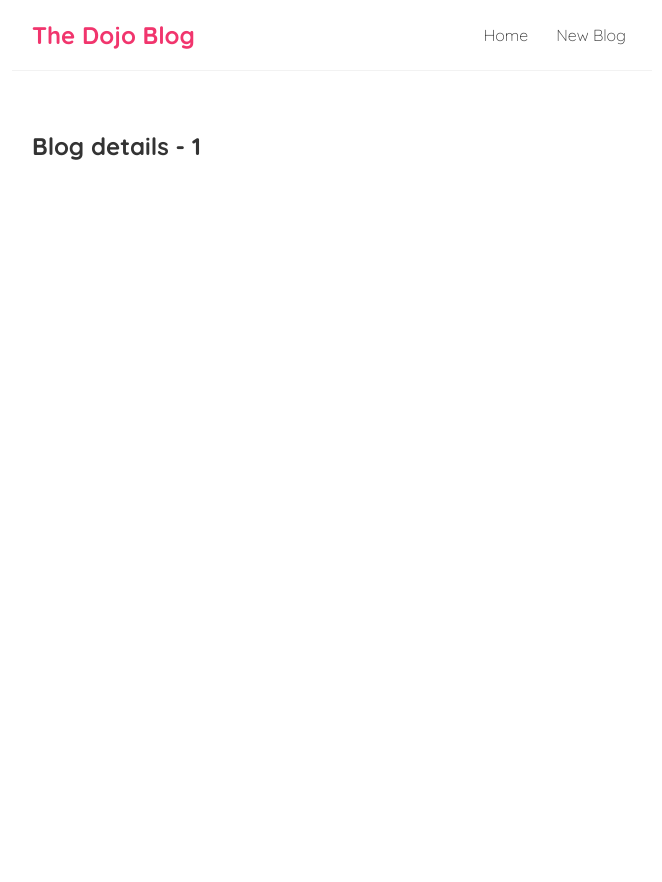
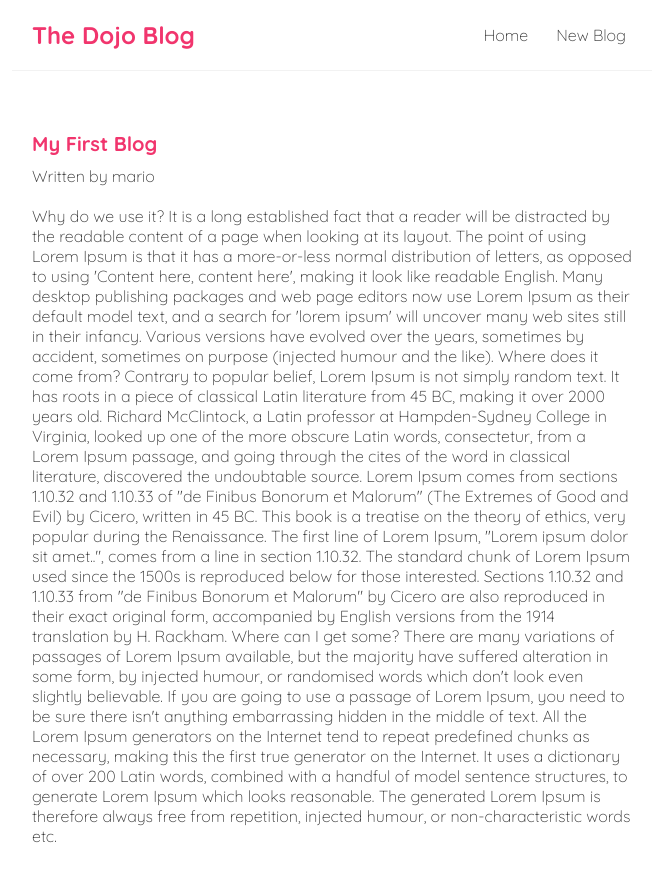
Before and after one commit to Doreen162/React-Tutorials, a React (Create React App) app in the folder hello-react/: page /blogs/1 in a window 1280 px wide. Shown: the top 882 px of the page, without its empty margins (308-970 px from the left). Before the commit the page ends 800 px from the top, so only its background shows below. Built offline with nearby package versions, Linux system fonts and the light colour scheme; data requests are answered from the project's data file.

Commit message:
Reusing Custom Hooks

```diff
--- a/hello-react/src/BlogDetails.js
+++ b/hello-react/src/BlogDetails.js
@@ -1,13 +1,24 @@
+
 import { useParams } from "react-router-dom";
+import useFetch from "./useFetch";
 
 const BlogDetails = () => {
-    const { id } = useParams();
+  const { id } = useParams();
+  const { data: blog, error, isPending } = useFetch('http://localhost:8000/blogs/' + id);
 
-    return (
-        <div className="blog-details">
-            <h2>Blog details - { id }</h2>
-        </div>
-     );
+  return (
+    <div className="blog-details">
+      { isPending && <div>Loading...</div> }
+      { error && <div>{ error }</div> }
+      { blog && (
+        <article>
+          <h2>{ blog.title }</h2>
+          <p>Written by { blog.author }</p>
+          <div>{ blog.body }</div>
+        </article>
+      )}
+    </div>
+  );
 }
 
 export default BlogDetails;
--- a/hello-react/src/index.css
+++ b/hello-react/src/index.css
@@ -50,3 +50,21 @@
 .blog-preview a{
   text-decoration: none;
 }
+
+/* blog details page */
+.blog-details h2 {
+  font-size: 20px;
+  color: #f1356d;
+  margin-bottom: 10px;
+}
+.blog-details div {
+  margin: 20px 0;
+}
+.blog-details button {
+  background: #f1356d;
+  color: #fff;
+  border: 0;
+  padding: 8px;
+  border-radius: 8px;
+  cursor: pointer;
+}
```
